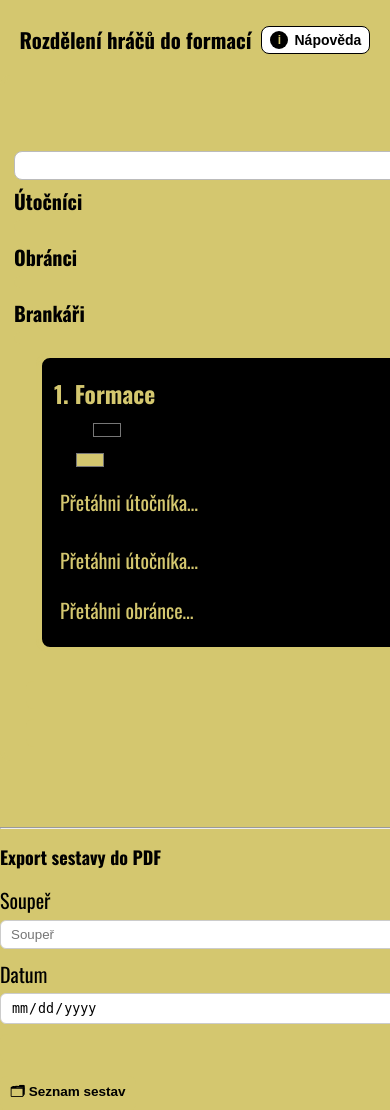
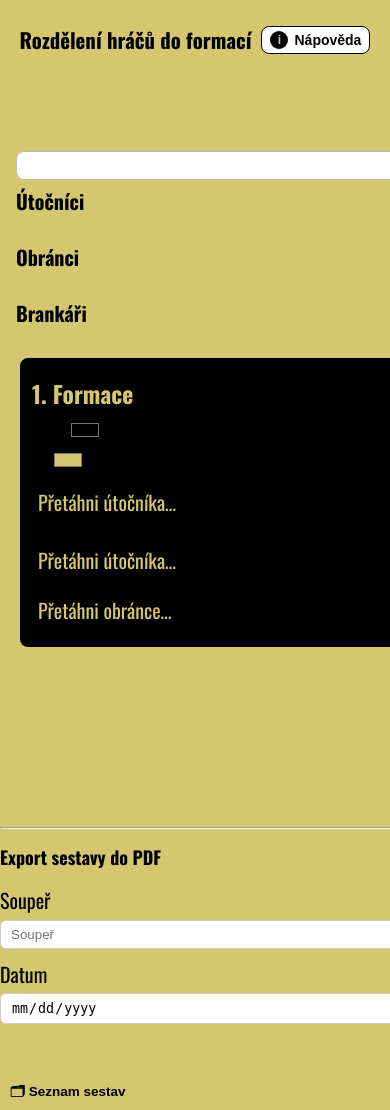
Before and after one commit to MartinSnajdr26/CoachHub-Hockey, a Flask app: page /lines in a window 390 px wide; the page is wider, and only the part inside the window is pictured. Shown: the part 182-1292 px from the top of that part. Run offline with Flask 3, Linux system fonts and the light colour scheme; the visitor is signed in with stand-in values (Sample User, id 1); data that the repository does not hold is empty.

Commit message:
mobile lines page improvements

```diff
--- a/coach/static/lines.css
+++ b/coach/static/lines.css
@@ -87,12 +87,16 @@
   #formations{ display:none; }
   .desktop-only{ display:none !important; }
   .lines-swiper{ display:block; }
-  /* Avoid horizontal overflow: slides account for track padding */
-  .lines-track{ padding: 0 12px; }
-  .lines-track .slide{ flex: 0 0 calc(100% - 24px); }
-  .lines-form .actions{ padding: 0 12px; }
-  /* On small screens keep middle block slightly inset for visual balance */
-  .lines-form .lines-swiper, .lines-form .actions{ max-width: none; width: calc(100% - 24px); }
+  /* Single source of horizontal inset: wrapper only */
+  .lines-form{ padding-left: 12px; padding-right: 12px; }
+  /* Swiper track uses no extra padding; slides are full-width of inset area */
+  .lines-track{ padding: 0; }
+  .lines-track .slide{ flex: 0 0 100%; display:flex; }
+  .lines-track .slide > .formation{ width: 100%; box-sizing: border-box; }
+  /* Actions align with wrapper inset */
+  .lines-form .actions{ padding-left: 0; padding-right: 0; }
+  /* Override desktop centering width limits */
+  .lines-form .lines-swiper, .lines-form .actions{ max-width: none; width: 100%; }
 }
 
 /* Portrait optimizations for very narrow screens */
```
